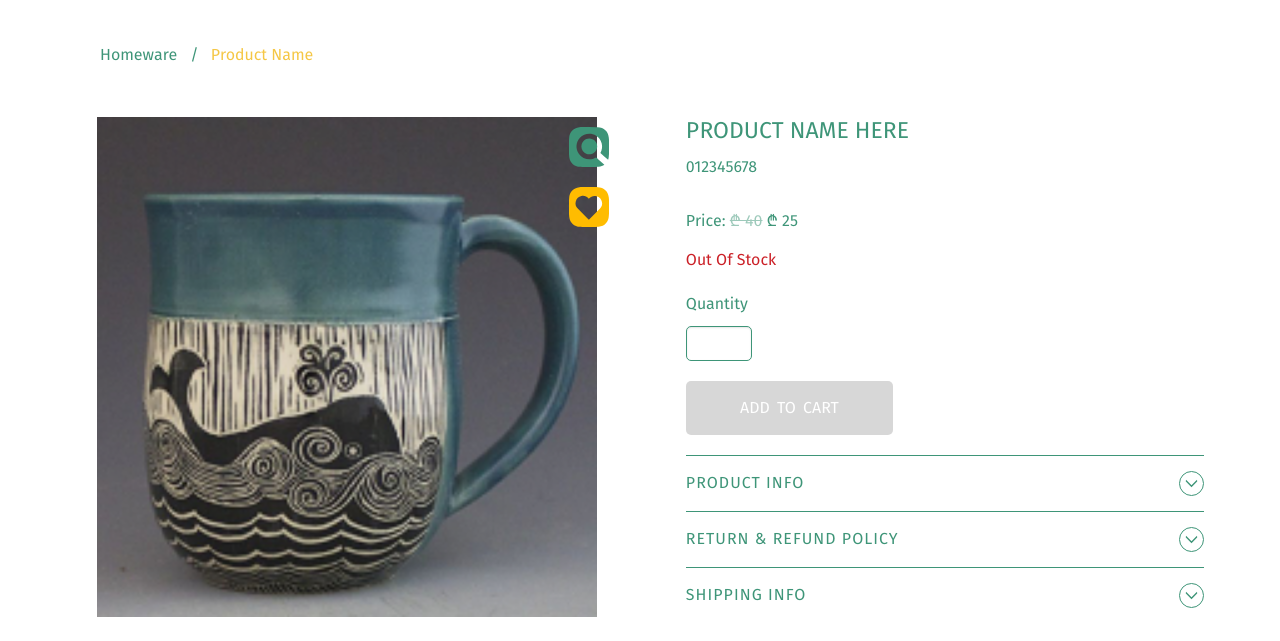
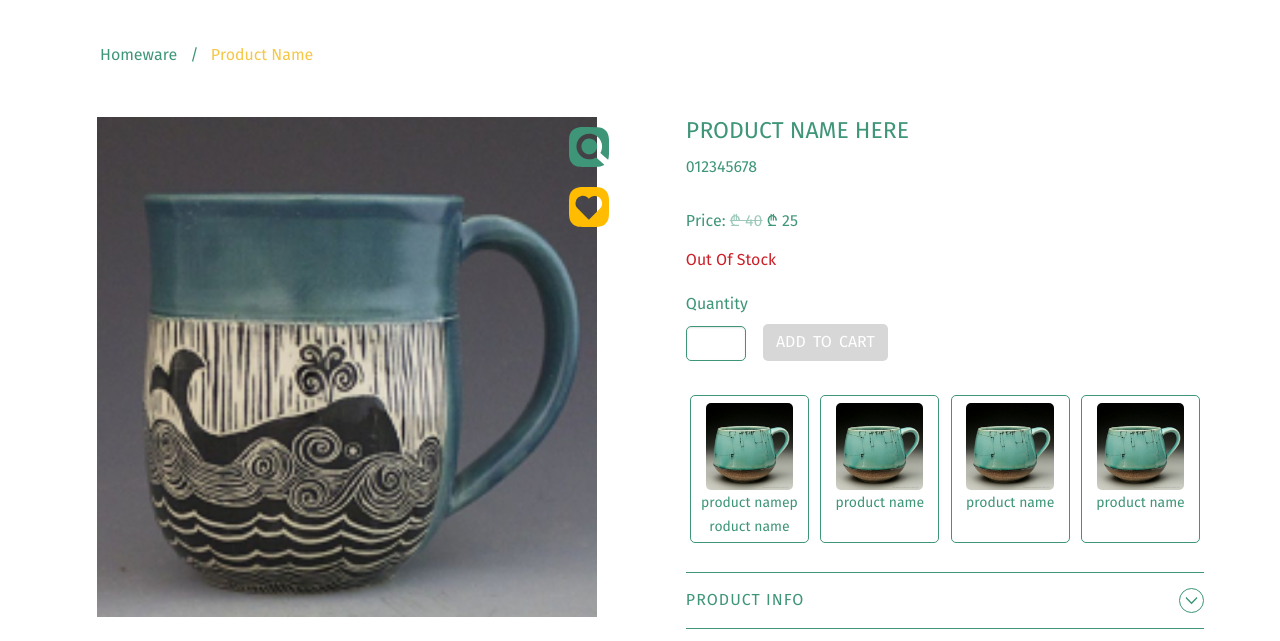
Before and after one commit to nikamgeliashvili/Gallery-27, a website: page product.html in a window 1280 px wide. Shown: the part 133-774 px from the top of the page. Drawn offline with nearby package versions, Linux system fonts and the light colour scheme.

Commit message:
change product page

```diff
--- a/product.html
+++ b/product.html
@@ -283,9 +283,62 @@
 
 
                 <div class="quantity">
-                    <span>quantity</span>
-                    <input type="number">
+                    <div>
+                        <span>quantity</span>
+                        <input type="number">
+                    </div>
                     <button disabled>add to cart</button>
+                </div>
+
+
+                <div class="similar_products">
+                    <div class="product_box">
+                        <a href="#">
+                            <div class="similar_products_img">
+                                <img src="images/cup_1.png" alt="">
+                            </div>
+
+                            <div class="similar_products_title">
+                                <span>product namep roduct name product name</span>
+                            </div>
+                        </a>
+                    </div>
+
+                    <div class="product_box">
+                        <a href="#">
+                            <div class="similar_products_img">
+                                <img src="images/cup_1.png" alt="">
+                            </div>
+                            <div class="similar_products_title">
+                                <span>product name</span>
+                            </div>
+                        </a>
+                    </div>
+
+                    <div class="product_box">
+                        <a href="#">
+                            <div class="similar_products_img">
+                                <img src="images/cup_1.png" alt="">
+                            </div>
+
+                            <div class="similar_products_title">
+                                <span>product name</span>
+                            </div>
+                        </a>
+                    </div>
+
+                    <div class="product_box">
+                        <a href="#">
+                            <div class="similar_products_img">
+                                <img src="images/cup_1.png" alt="">
+                            </div>
+
+                            <div class="similar_products_title">
+                                <span>product name</span>
+                            </div>
+                        </a>
+                    </div>
+
                 </div>
 
 
--- a/sass/pages/_media.scss
+++ b/sass/pages/_media.scss
@@ -344,7 +344,6 @@
     letter-spacing: unset;
     word-spacing: unset;
     letter-spacing: unset;
-    margin-top: unset;
     padding: 8px;
   }
 
@@ -486,6 +485,11 @@
       padding: 5px 0;
       font-size: 15px;
     }
+  }
+
+
+  .product_container .product_section .similar_products .product_box {
+    width: 30%;
   }
 
   .account_container .user_product .purchase_history .cart_product .product_info .invoice {
@@ -941,7 +945,7 @@
   .container .product_section .product_name h2 {
     font-size: 18px;
     text-transform: uppercase;
-    margin-bottom: 5px;
+    margin: 10px 0 5px;
   }
 
   .container .product_section {
@@ -962,7 +966,7 @@
     -webkit-box-orient: vertical;
     -webkit-box-direction: normal;
     -ms-flex-direction: column;
-    flex-direction: column;
+
   }
 
   .container .product_img img {
--- a/sass/pages/_product.scss
+++ b/sass/pages/_product.scss
@@ -220,6 +220,49 @@
     color: #3e9578;
     padding-left: 40px;
 
+    .similar_products {
+      display: flex;
+      flex-wrap: wrap;
+      margin-bottom: 25px;
+      width: 100%;
+      justify-content: space-between;
+
+
+      .product_box {
+        border: 1px solid #3e9578;
+        border-radius: 5px;
+        padding: 7px 4px;
+        margin: 4px;
+        width: 23%;
+        text-align: center;
+
+        .similar_products_img {
+          width: 80%;
+          margin: 0 auto;
+          height: calc(100% - 45px);
+
+          img {
+            border-radius: 5px;
+            width: 100%;
+            height: 100%;
+            object-fit: cover;
+          }
+        }
+
+
+        .similar_products_title {
+          height: 45px;
+          overflow: hidden;
+
+          span {
+            color: #3e9578;
+            font-size: 14px;
+          }
+        }
+
+      }
+    }
+
 
     .product_name {
 
@@ -250,10 +293,10 @@
     }
 
     .quantity {
-      width: 40%;
+      width: 55%;
       margin: 20px 0;
       display: flex;
-      flex-direction: column;
+
 
       span {
         width: 100%;
@@ -262,7 +305,7 @@
 
       input {
         border: 1px solid #3e9578;
-        width: 32%;
+        width: 60px;
         padding: 8px;
         margin: 10px 0;
         text-align: center;
@@ -270,15 +313,17 @@
       }
 
       button {
-        padding: 15px;
         word-spacing: 3px;
         color: white;
         outline: none;
         text-transform: uppercase;
-        margin-top: 10px;
-        background: $main-color;
+        margin-top: 32px;
+        margin-left: 15px;
+        background: #3e9578;
         transition: .5s;
         border-radius: 5px;
+        min-width: 125px;
+        height: 37px;
       }
 
       button:hover {
@@ -379,6 +424,8 @@
   }
 
   .similar_items {
+
+    margin-top: 40px;
 
     h2 {
 
```
Also changed, not shown: css/main.css, dist/main.css, 1 other file.
